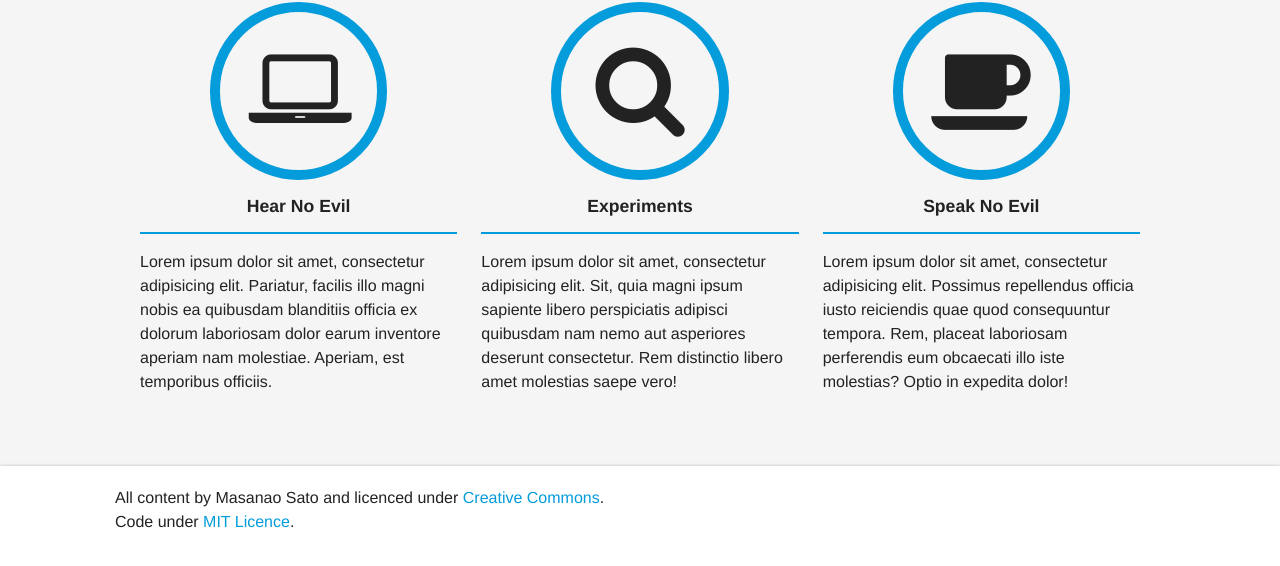
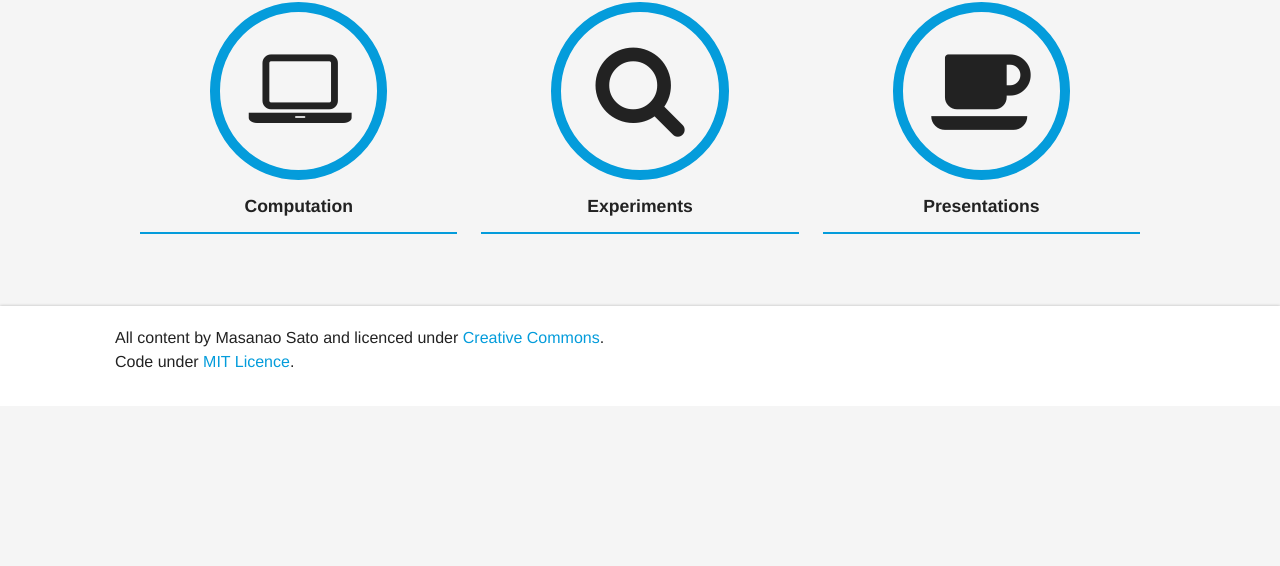
Before and after one commit to masanao/masanao.github.io, a plain HTML site: page index.html in a window 1280 px wide. Shown: the part 480-1046 px from the top of the page. After the commit the page ends 886 px from the top, so only its background shows below. Drawn offline with nearby package versions, Linux system fonts and the light colour scheme.

Commit message:
Site updated at 2014-01-11 14:44:19 UTC

```diff
--- a/atom.xml
+++ b/atom.xml
@@ -4,7 +4,7 @@
   <title><![CDATA[/Users/masanao]]></title>
   <link href="http://masanao.github.io/atom.xml" rel="self"/>
   <link href="http://masanao.github.io/"/>
-  <updated>2014-01-11T23:37:39+09:00</updated>
+  <updated>2014-01-11T23:44:15+09:00</updated>
   <id>http://masanao.github.io/</id>
   <author>
     <name><![CDATA[Masanao Sato]]></name>
--- a/index.html
+++ b/index.html
@@ -11,7 +11,7 @@
     <title>/Users/masanao: blog by Masanao Sato - /Users/masanao</title>
     <meta name="author" content="Masanao Sato">
 
-    <meta name="description" content="Hear no evil Lorem ipsum dolor sit amet, consectetur adipisicing elit. Pariatur, facilis illo magni nobis ea quibusdam blanditiis officia ex dolorum &hellip;">
+    <meta name="description" content=" Computation Experiments Presentations ">
 
     <meta name="viewport" content="width=device-width">
 
@@ -39,7 +39,7 @@
 <ul class="menu pull-right">
   <li><a href="/">Home</a></li>
   <li><a href="/blog/">Blog</a></li>
-  <li><a href='http://www.ncbi.nlm.nih.gov/pubmed/?term=sato%2C+masanao[au]%2C+AND%2C+(uyeda,%2C+ichiro[au]%2C+OR%2C+katagiri,%2C+fumiaki[au]%2C+OR%2C+watanabe,%2C+yuichiro[au]%2C+OR%2C+goto,%2C+derek[au]%2C+OR%2C+kimura,%2C+shuhei[au]%2C+OR%2C+bando,%2C+hisanori[au])'>Pubmed</a></li>
+  <li><a href='http://www.ncbi.nlm.nih.gov/pubmed/?term=sato%2C+masanao[au]+AND+%28uyeda%2C+ichiro[au]+OR+katagiri%2C+fumiaki[au]+OR+watanabe%2C+yuichiro[au]+OR+goto%2C+derek[au]+OR+kimura%2C+shuhei[au]+OR+bando%2C+hisanori[au]%29'>Pubmed</a></li>
 </ul>
 
   </nav>
@@ -97,10 +97,9 @@
         </div>
 
         <div class="grid__item one-whole lap-two-thirds">
-          <h2 class="title">Hear no evil</h2>
+          <h2 class="title">Computation</h2>
 <hr>
 <p>
-Lorem ipsum dolor sit amet, consectetur adipisicing elit. Pariatur, facilis illo magni nobis ea quibusdam blanditiis officia ex dolorum laboriosam dolor earum inventore aperiam nam molestiae. Aperiam, est temporibus officiis.
 </p>
         </div>
       </div>
@@ -118,7 +117,7 @@ Lorem ipsum dolor sit amet, consectetur adipisicing elit. Pariatur, facilis illo
           <h2 class="title">Experiments</h2>
 <hr>
 <p>
-Lorem ipsum dolor sit amet, consectetur adipisicing elit. Sit, quia magni ipsum sapiente libero perspiciatis adipisci quibusdam nam nemo aut asperiores deserunt consectetur. Rem distinctio libero amet molestias saepe vero!
+
 </p>
         </div>
       </div>
@@ -133,10 +132,10 @@ Lorem ipsum dolor sit amet, consectetur adipisicing elit. Sit, quia magni ipsum
         </div>
 
         <div class="grid__item one-whole lap-two-thirds">
-         <h2 class="title">Speak no evil</h2>
+         <h2 class="title">Presentations</h2>
 <hr>
 <p>
-Lorem ipsum dolor sit amet, consectetur adipisicing elit. Possimus repellendus officia iusto reiciendis quae quod consequuntur tempora. Rem, placeat laboriosam perferendis eum obcaecati illo iste molestias? Optio in expedita dolor!
+
 </p>
         </div>
       </div>
```
Also changed, not shown: blog/2014/01/11/instruction-for-mulberry/index.html (+1 -1 lines), blog/archives/index.html (+1 -1 lines), blog/index.html (+1 -1 lines).
